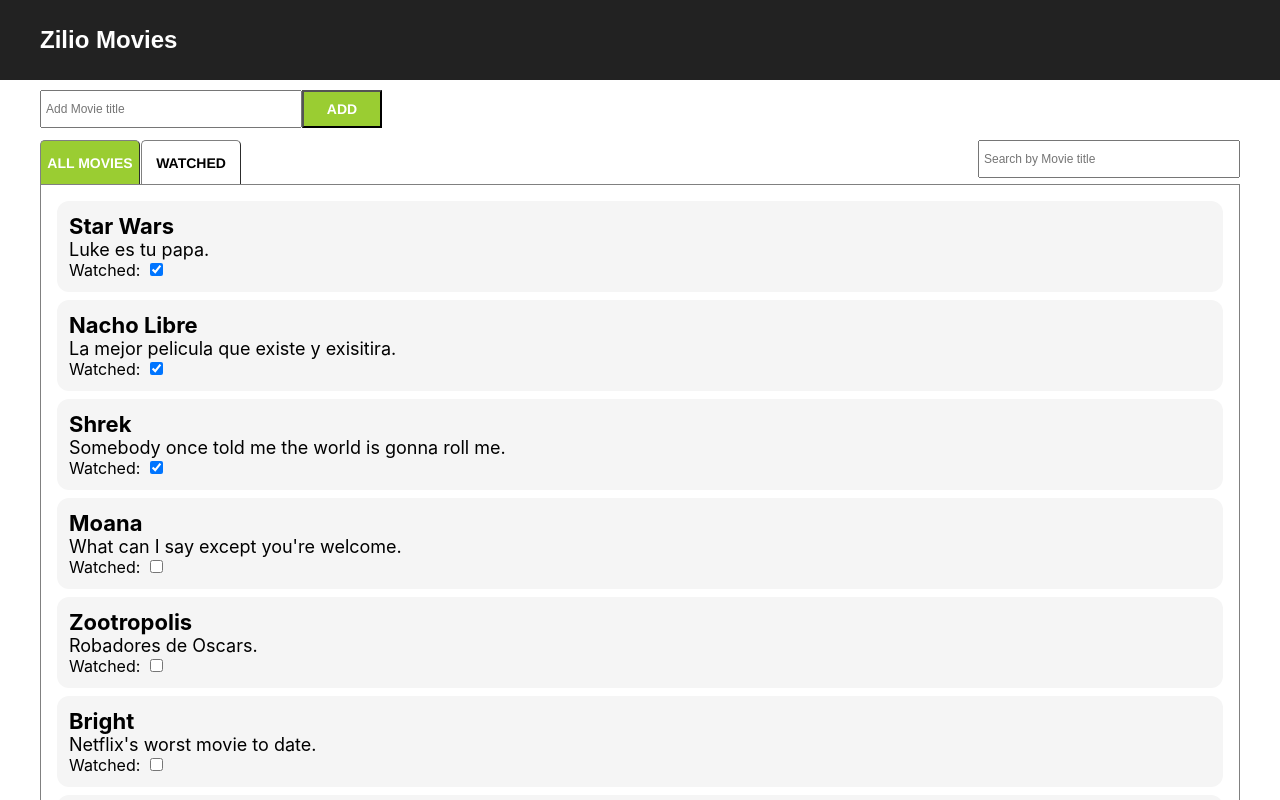
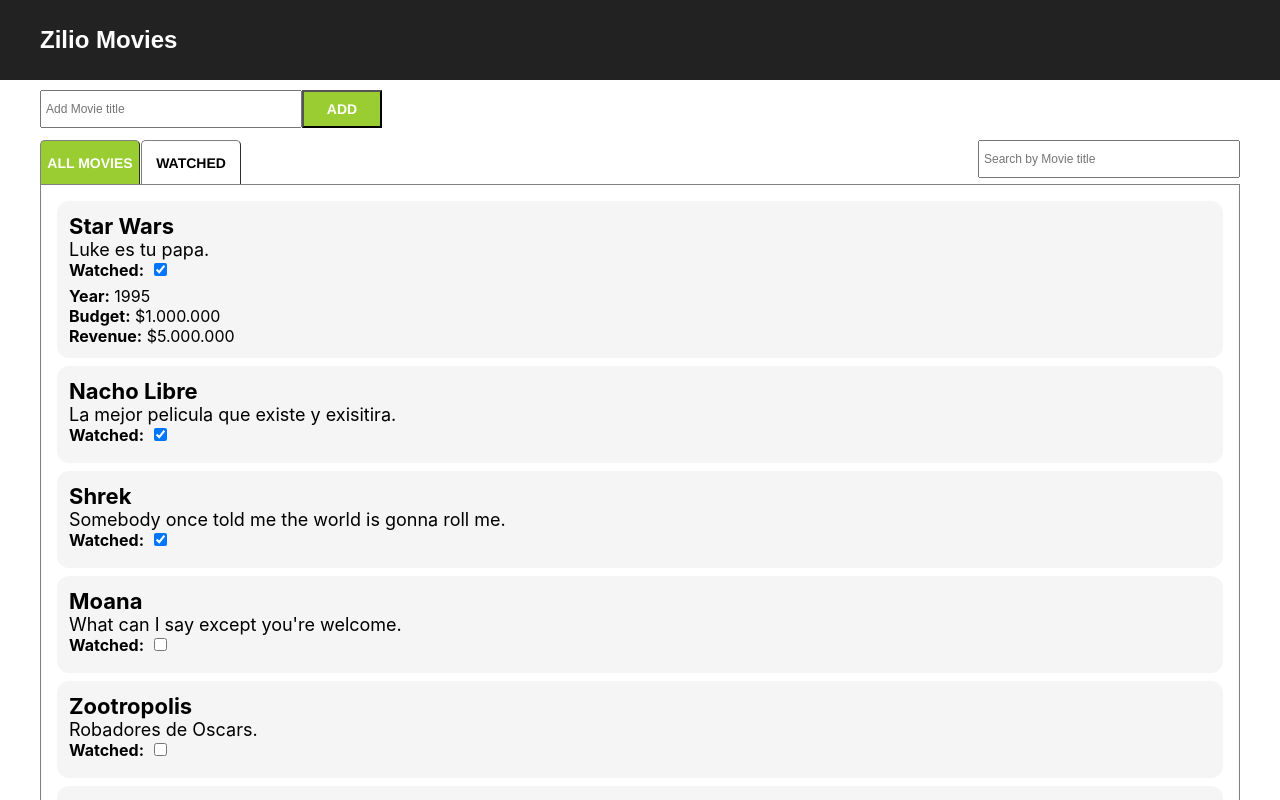
Before and after one commit to fcatania/movie-list-practice, a React (Create React App) app: page / in a window 1280 px wide. Both pictures are taken after a click on the checkbox 156 px from the left and 269 px from the top of the page. Shown: the top 800 px of the page. Built offline with nearby package versions, Linux system fonts and the light colour scheme.

Commit message:
MovieListEntry shows additional info when clicked. (hardcoded info for now)

```diff
--- a/src/components/MovieListEntry.css
+++ b/src/components/MovieListEntry.css
@@ -26,7 +26,15 @@
   display: inline-block;
   margin: 0px;
   font-family: -apple-system, BlinkMacSystemFont, 'Segoe UI', Roboto, Oxygen, Ubuntu, Cantarell, 'Open Sans', 'Helvetica Neue', sans-serif;
+  font-weight: bold;
+  font-size: 16px;
+  margin-right: 6px;
+  margin-bottom: 6px;
+}
+
+.MovieListEntry-info {
+  margin: 0px;
+  font-family: -apple-system, BlinkMacSystemFont, 'Segoe UI', Roboto, Oxygen, Ubuntu, Cantarell, 'Open Sans', 'Helvetica Neue', sans-serif;
   font-weight: normal;
   font-size: 16px;
-  margin-right: 6px;
 }
--- a/src/components/MovieListEntry.js
+++ b/src/components/MovieListEntry.js
@@ -2,13 +2,33 @@ import React, { Component } from 'react';
 import './MovieListEntry.css';
 
 class MovieListEntry extends Component {
+  constructor(props) {
+    super(props);
+    this.state = {
+      shouldDisplayInfo: false
+    };
+    this.clickHandle = this.clickHandle.bind(this);
+  }
+
+  clickHandle() {
+    console.log('clicked');
+    this.setState({shouldDisplayInfo: !this.state.shouldDisplayInfo});
+  }
+
   render() {
     return (
-      <div className="MovieListEntry">
+      <div className="MovieListEntry" onClick={this.clickHandle}>
         <h3 className="MovieListEntry-title">{this.props.movie.title}</h3>
         <h5 className="MovieListEntry-desc">{this.props.movie.desc}</h5>
         <h6 className="MovieListEntry-watched">Watched:</h6>
         <input type="checkbox" checked={this.props.movie.watched ? 1 : 0} onChange={() => {this.props.clickWatch(this.props.index)}}/>
+        {this.state.shouldDisplayInfo ?
+          <div>
+            <h6 className="MovieListEntry-info"><b>Year:</b> 1995</h6>
+            <h6 className="MovieListEntry-info"><b>Budget:</b> $1.000.000</h6>
+            <h6 className="MovieListEntry-info"><b>Revenue:</b> $5.000.000</h6>
+          </div>
+        : null}
       </div>
     );
   }
```
